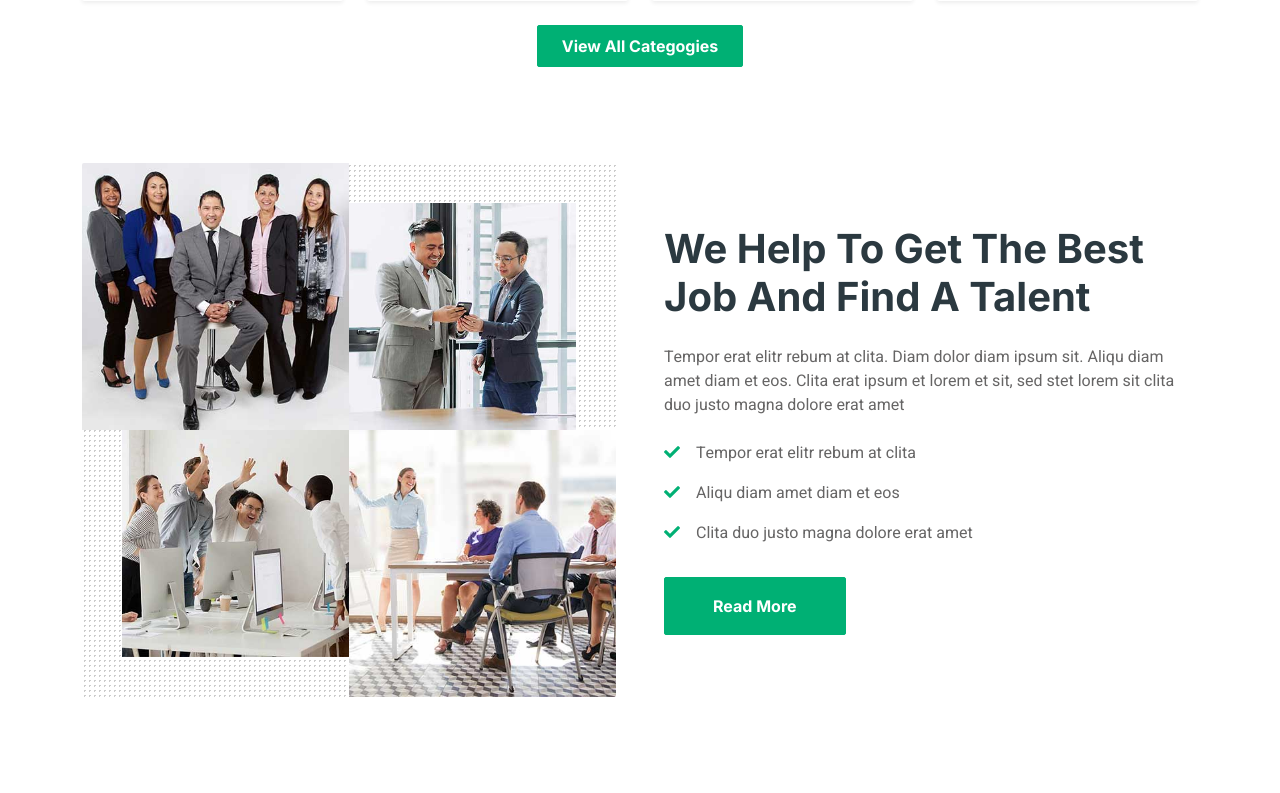
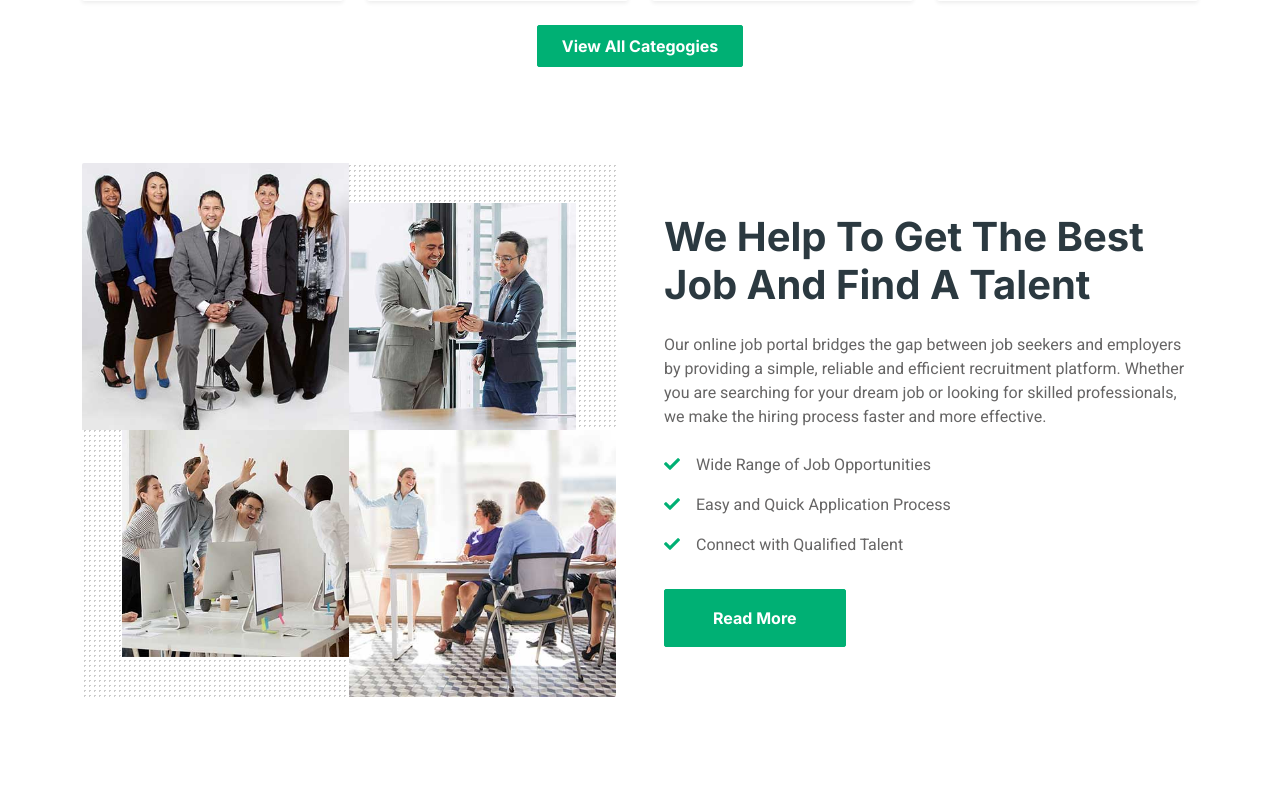
Before and after one commit to puridivya314-lgtm/online-job-portal, a Django app: page / in a window 1280 px wide. Shown: the part 1444-2237 px from the top of the page. Run offline with Django 5.2, Linux system fonts and the light colour scheme; data comes from the database, SQL or seed files in the repository; data that the repository does not hold is empty; some libraries are stand-ins or nearby versions.

Commit message:
update the home page

```diff
--- a/templates/common/home.html
+++ b/templates/common/home.html
@@ -161,11 +161,10 @@
             </div>
             <div class="col-lg-6 wow fadeIn" data-wow-delay="0.5s">
                 <h1 class="mb-4">We Help To Get The Best Job And Find A Talent</h1>
-                <p class="mb-4">Tempor erat elitr rebum at clita. Diam dolor diam ipsum sit. Aliqu diam amet diam et
-                    eos. Clita erat ipsum et lorem et sit, sed stet lorem sit clita duo justo magna dolore erat amet</p>
-                <p><i class="fa fa-check text-primary me-3"></i>Tempor erat elitr rebum at clita</p>
-                <p><i class="fa fa-check text-primary me-3"></i>Aliqu diam amet diam et eos</p>
-                <p><i class="fa fa-check text-primary me-3"></i>Clita duo justo magna dolore erat amet</p>
+                <p class="mb-4">Our online job portal bridges the gap between job seekers and employers by providing a simple, reliable and efficient recruitment platform. Whether you are searching for your dream job or looking for skilled professionals, we make the hiring process faster and more effective. </p>
+                <p><i class="fa fa-check text-primary me-3"></i>Wide Range of Job Opportunities</p>
+                <p><i class="fa fa-check text-primary me-3"></i>Easy and Quick Application Process</p>
+                <p><i class="fa fa-check text-primary me-3"></i>Connect with Qualified Talent</p>
                 <a class="btn btn-primary py-3 px-5 mt-3" href="{% url 'about' %}">Read More</a>
             </div>
         </div>
--- a/templates/common/login.html
+++ b/templates/common/login.html
@@ -95,9 +95,6 @@
                             Don't have an account? <a href="{% url 'register_user' %}" class="text-primary fw-bold">Sign
                             Up</a>
                         </small>
-
-
-
                     </form>
                 </div>
             </div>
```
Also changed, not shown: templates/common/register_user.html (+6 -5 lines).
